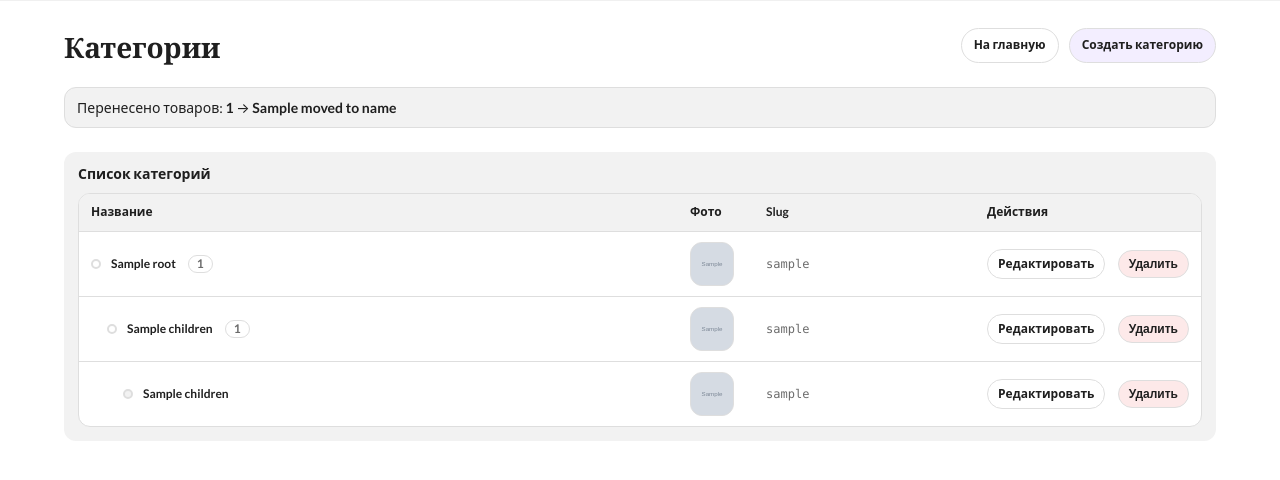
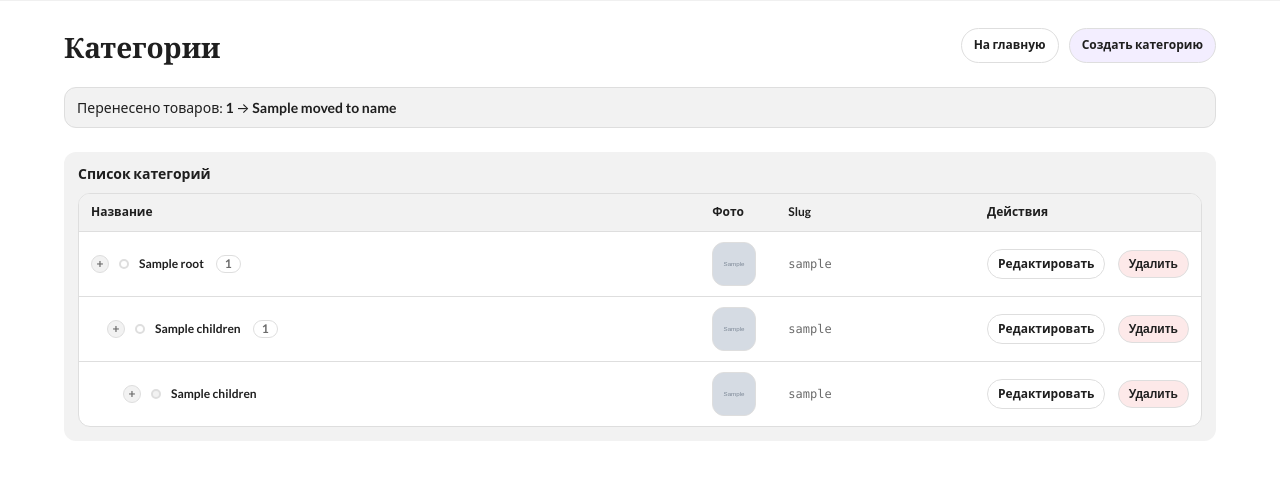
Before and after one commit to aliya-al/vkr, a FastAPI app: template app/templates/admin/categories/index.html in a window 1280 px wide. Shown: the part 64-544 px from the top of the page. Run offline with FastAPI, Linux system fonts and the light colour scheme; the template is opened without the code that fills it: most values are stand-ins (such as "Sample title", 1, 10 or a date in 2020); grey boxes marked "Sample" are stand-in pictures; parts of the project's set-up code (start-up, migrations or seed data) failed here and were passed over.

Commit message:
Добавить быстрый плюс для создания подкатегорий

```diff
--- a/app/static/css/admin/categories.css
+++ b/app/static/css/admin/categories.css
@@ -125,6 +125,28 @@
   color: var(--color-muted);
 }
 
+
+.catQuickAdd{
+  width: 18px;
+  height: 18px;
+  border-radius: 999px;
+  border: 1px solid var(--color-line);
+  background: var(--color-surface);
+  color: var(--color-muted);
+  display: inline-flex;
+  align-items: center;
+  justify-content: center;
+  text-decoration: none;
+  font-weight: 700;
+  line-height: 1;
+  font-size: 12px;
+  flex: 0 0 auto;
+}
+
+.catQuickAdd:hover{
+  color: var(--color-text);
+  border-color: var(--color-text);
+}
 .catName{
   display:flex;
   align-items:center;
--- a/app/templates/admin/categories/index.html
+++ b/app/templates/admin/categories/index.html
@@ -12,6 +12,13 @@
   <tr data-delete-item>
     <td class="catTdName">
       <div class="catName" style="--lvl: {{ level }};">
+        <a
+          class="catQuickAdd"
+          href="/admin/categories/new?parent_set=1&parent_id={{ cat['id'] }}"
+          aria-label="Создать подкатегорию для {{ cat['name'] }}"
+          title="Создать подкатегорию"
+        >+</a>
+
         {% if cat["children"]|length %}
           <span class="catTreeDot" aria-hidden="true"></span>
         {% else %}
```
